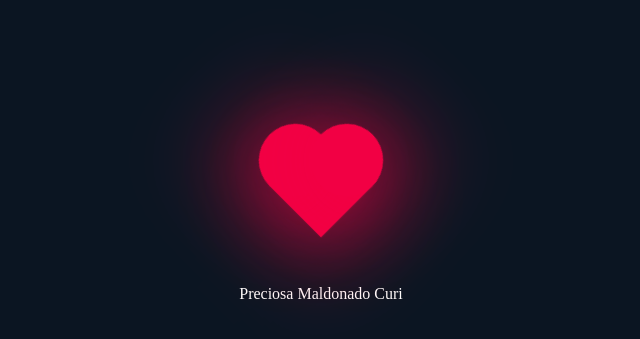
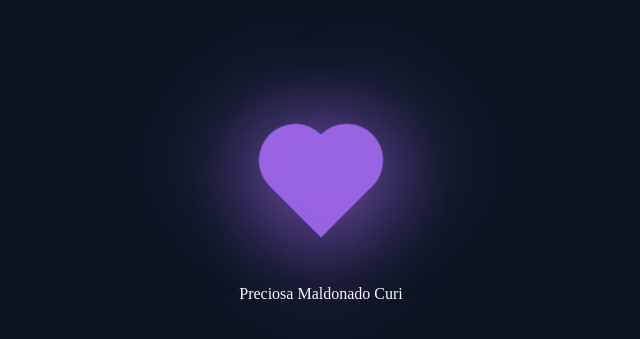
Before and after one commit to JackHD4k/heart, a plain HTML site: page index.html in a window 1280 px wide. Shown: the part 165-504 px from the top of the page, without its empty margins (319-959 px from the left). Drawn offline with Linux system fonts and the light colour scheme.

Commit message:
cambiocss

```diff
--- a/style.css
+++ b/style.css
@@ -15,10 +15,10 @@ body{
 .heart{
     height: 70px;
     width: 70px;
-    background: #f20044;
+    background: #9964e2;
     position: relative;
     transform: rotate(-45deg);
-    box-shadow: -10px 10px 90px  #f20044;
+    box-shadow: -10px 10px 90px  #9964e2;
     animation: heart 0.6s linear infinite;
 }
 @keyframes heart{
@@ -37,18 +37,18 @@ body{
     position: absolute;
     height: 70px;
     width: 70px;
-    background: #f20044;
+    background: #9964e2;
     top: -50%;
     border-radius: 50px;
-    box-shadow: -10px -10px 90px  #f20044;
+    box-shadow: -10px -10px 90px  #9964e2;
 }
 .heart:after{
     content: '';
     position: absolute;
     height: 70px;
     width: 70px;
-    background: #f20044;
+    background: #9964e2;
     right: -50%;
     border-radius: 50px;
-    box-shadow: 10px 10px 90px  #f20044;
+    box-shadow: 10px 10px 90px  #9964e2;
 }
```
